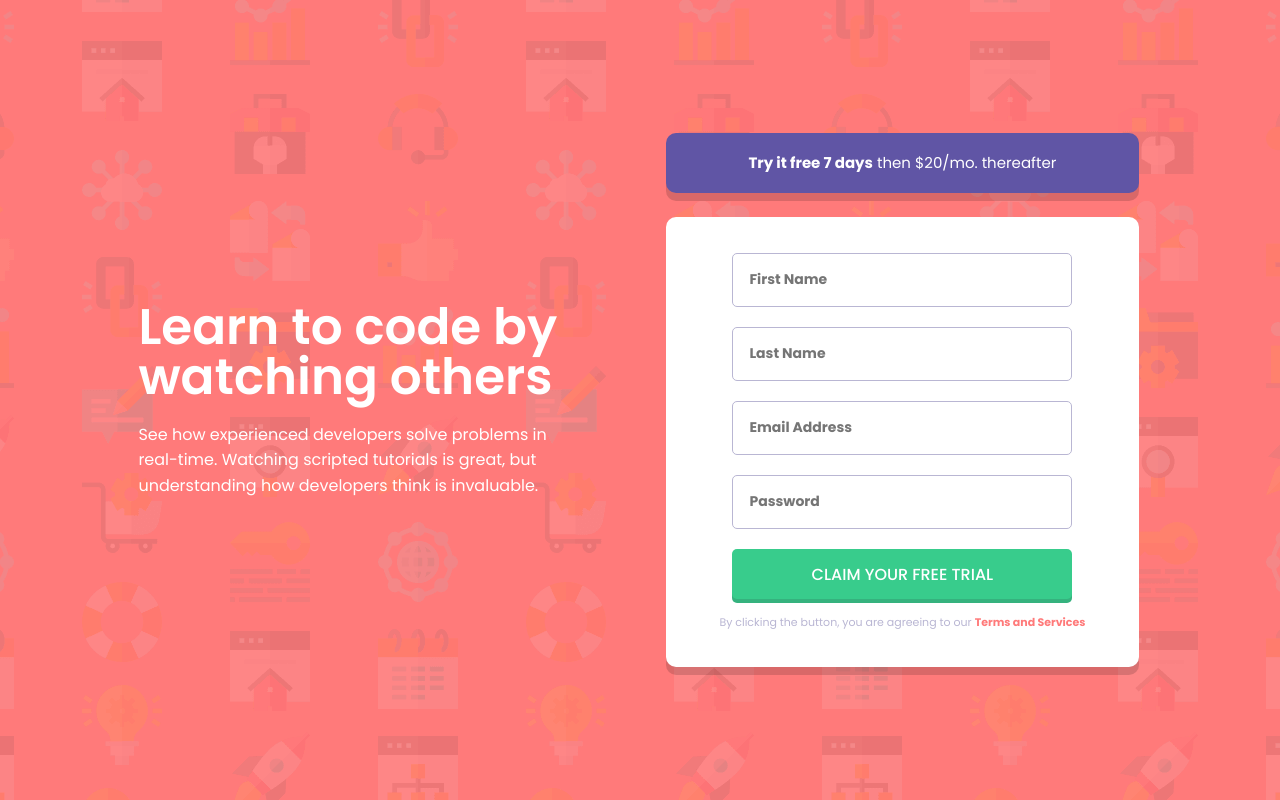
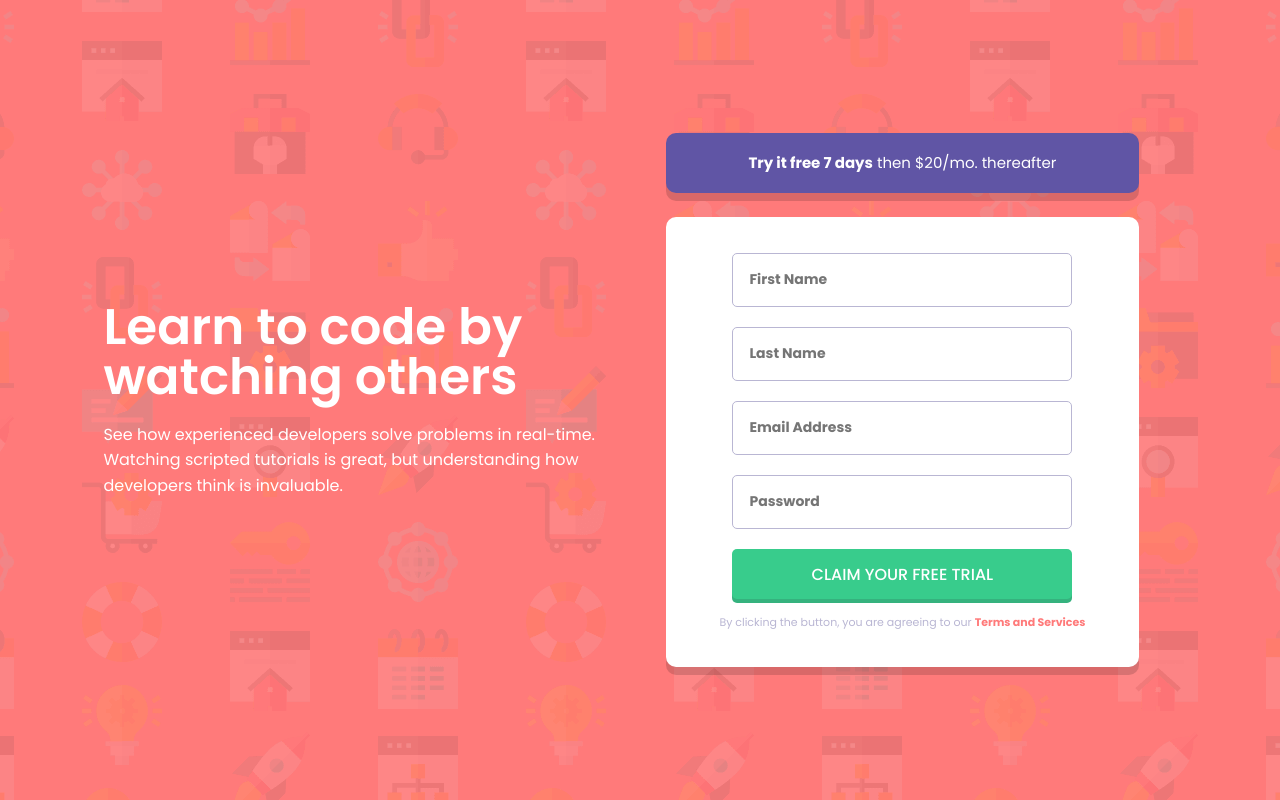
Before and after one commit to Hikmahx/5-Intro-component-with-signup-form, a plain HTML site: page index.html in a window 1280 px wide. Drawn offline with Linux system fonts and the light colour scheme.

Commit message:
increased width of banner p and h1

```diff
--- a/style.css
+++ b/style.css
@@ -217,7 +217,7 @@ html{
 
   .banner h1{
     margin: 0 0 2rem 0;
-    width: 44rem;
+    width: 51rem;
     font-size: 5rem;
     line-height: 1;
     padding: 0;
@@ -225,7 +225,7 @@ html{
 
   .banner p{
     margin: 0;
-    width: 44rem;
+    width: 51rem;
   }
 
   .contact-wrapper{
```
